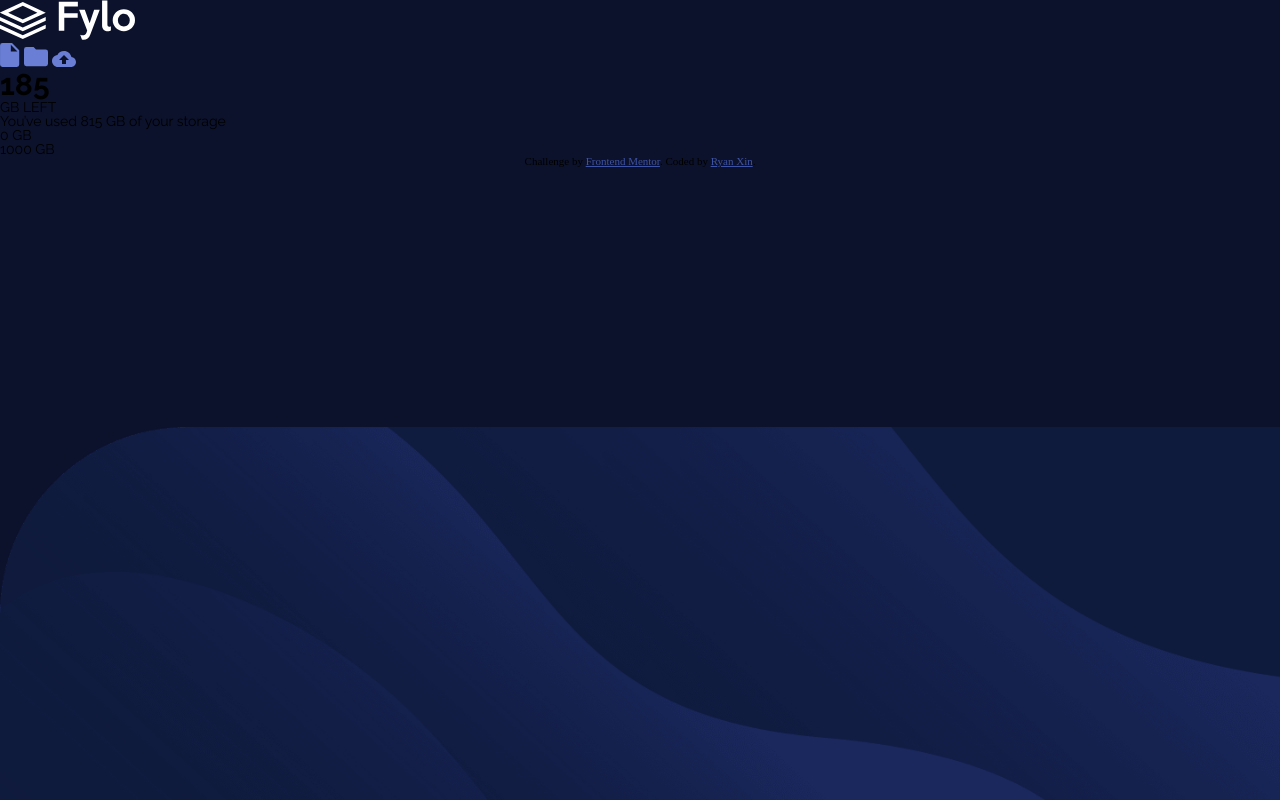
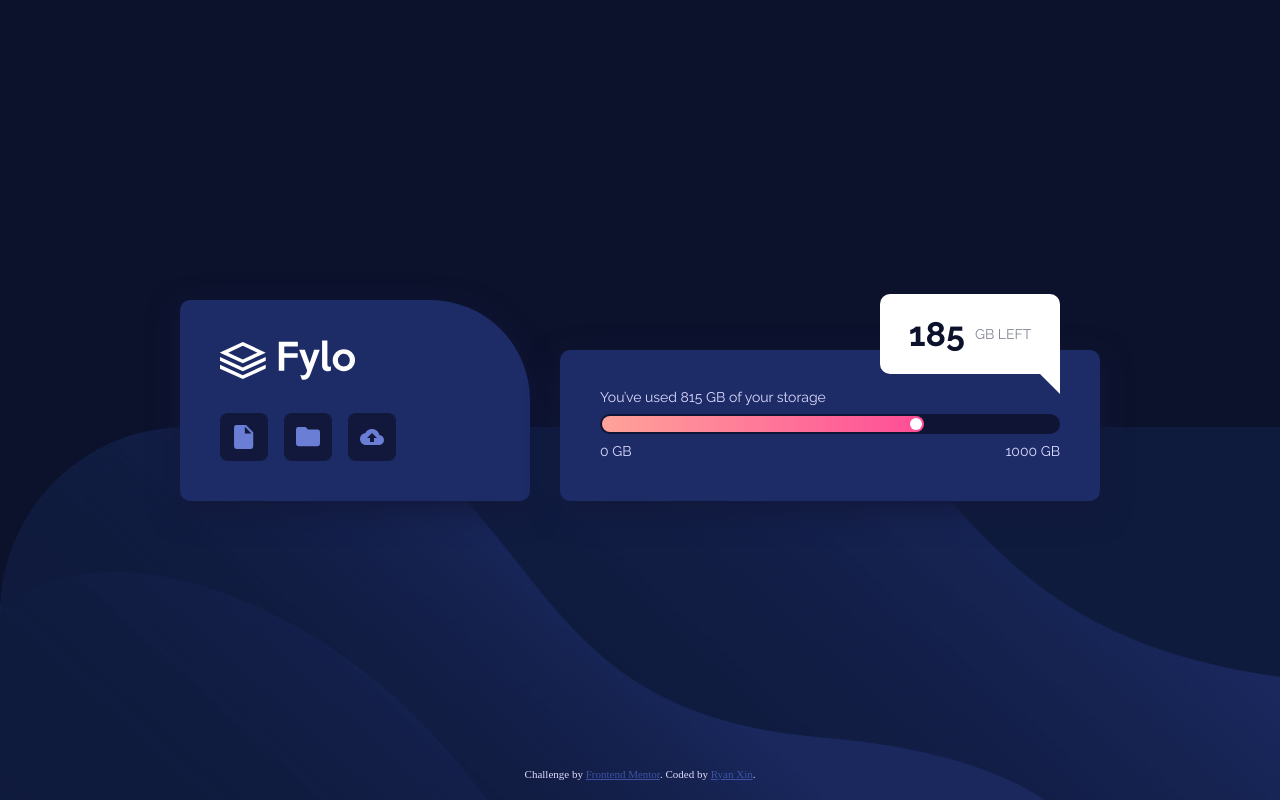
Before and after one commit to ryan-xin/fylo-data-storage-component-master, a plain HTML site: page index.html in a window 1280 px wide. Drawn offline with Linux system fonts and the light colour scheme.

Commit message:
desktop done

```diff
--- a/css/style.css
+++ b/css/style.css
@@ -1,13 +1,15 @@
 h1 {
   font-family: 'Raleway', sans-serif;
   font-weight: 700;
-  font-size: 30px;
+  font-size: 34px;
+  color: hsl(229, 57%, 11%);
 }
 
 p {
   font-family: 'Raleway', sans-serif;
   font-weight: 400;
   font-size: 14px;
+  color: hsl(243, 100%, 93%);
 }
 
 body, html {
@@ -20,12 +22,129 @@
   background-position: bottom;
   background-repeat: no-repeat;
   background-size: 100% auto;
+  display: flex;
+  align-items: center;
+  justify-content: center;
+}
+
+.main-container {
+  width: 920px;
+  display: flex;
+  gap: 30px;
+}
+
+.left-container {
+  flex: 0 1 350px;
+  background-color: hsl(228, 56%, 26%);
+  padding: 40px;
+  border-radius: 10px 100px 10px 10px;
+  box-shadow: 0 10px 30px hsl(231, 54%, 15%);
+}
+
+.right-container {
+  flex: 0 2 540px;
+  background-color: hsl(228, 56%, 26%);
+  padding: 40px;
+  margin-top: 50px;
+  border-radius: 10px;
+  box-shadow: 0 10px 30px hsl(231, 54%, 15%);
+}
+
+.icons-container {
+  display: flex;
+  margin-top: 30px;
+  gap: 16px;
+}
+
+.icon-background {
+  display: flex;
+  align-items: center;
+  justify-content: center;
+  background-color: hsl(231, 54%, 15%);
+  height: 48px;
+  width: 48px;
+  border-radius: 8px;
+  cursor: pointer;
+}
+
+.icon-background:hover {
+  background-color: hsl(231, 56%, 13%);
+}
+
+.progress-bar-container {
+  width: 100%;
+  height: 20px;
+  background-color: hsl(231, 56%, 13%);
+  border-radius: 10px;
+  display: flex;
+  align-items: center;
+  justify-content: flex-start;
+  margin: 10px 0;
+  position: relative;
+}
+
+.progress-bar-inner {
+  width: 70%;
+  height: 16px;
+  background-image: linear-gradient(to right, hsl(6, 100%, 80%), hsl(335, 100%, 65%));
+  border-radius: 8px;
+  margin-left: 2px;
+  display: flex;
+  align-items: center;
+  justify-content: flex-end;
+}
+
+.progress-bar-circle {
+  height: 12px;
+  width: 12px;
+  border-radius: 50%;
+  background-color: hsl(0, 0%, 100%);
+  margin-right: 2px;
+}
+
+.tags {
+  display: flex;
+  justify-content: space-between;
+}
+
+.bubble-container {
+  background-color: #fff;
+  display: flex;
+  align-items: center;
+  justify-content: center;
+  gap: 10px;
+  width: 180px;
+  height: 80px;
+  position: absolute;
+  border-radius: 10px 10px 0 10px;
+  right: 0;
+  bottom: 60px;
+}
+
+.bubble-container::before {
+  content: "";
+  width: 0;
+  height: 0;
+  border-top: 10px solid #ffffff;
+  border-right: 10px solid #ffffff;
+  border-bottom: 10px solid transparent;
+  border-left: 10px solid transparent;
+  position: absolute;
+  right: 0;
+  top: 80px;
+}
+
+.bubble-container p {
+  color: hsl(229, 7%, 55%);
 }
 
 /* --------------------- Attribution -------------------- */
 .attribution {
   font-size: 11px;
+  color: hsl(243, 100%, 93%);
   text-align: center;
+  position: absolute;
+  bottom: 20px;
 }
 
 .attribution a {
--- a/index.html
+++ b/index.html
@@ -12,25 +12,30 @@
 <body>
     <div class="main-container">
       <div class="left-container">
-        <img src="images/logo.svg" alt="Logo">
+        <img class="logo" src="images/logo.svg" alt="Logo">
         <div class="icons-container">
-          <div class="icon-file">
+          <div class="icon-background">
             <img src="images/icon-document.svg" alt="Document">
+          </div>
+          <div class="icon-background">
             <img src="images/icon-folder.svg" alt="Folder">
+          </div>
+          <div class="icon-background">
             <img src="images/icon-upload.svg" alt="Upload">
           </div>
         </div>
       </div>
       <div class="right-container">
         <div class="right-content">
-          <div class="bubble-container">
-            <h1>185</h1>
-            <p>GB LEFT</p>
-          </div>
           <p>You’ve used 815 GB of your storage</p>
           <div class="progress-bar-container">
+            <div class="bubble-container">
+              <h1>185</h1>
+              <p>GB LEFT</p>
+            </div>
             <div class="progress-bar-inner">
-
+              <div class="progress-bar-circle">
+              </div>
             </div>
           </div>
           <div class="tags">
```
